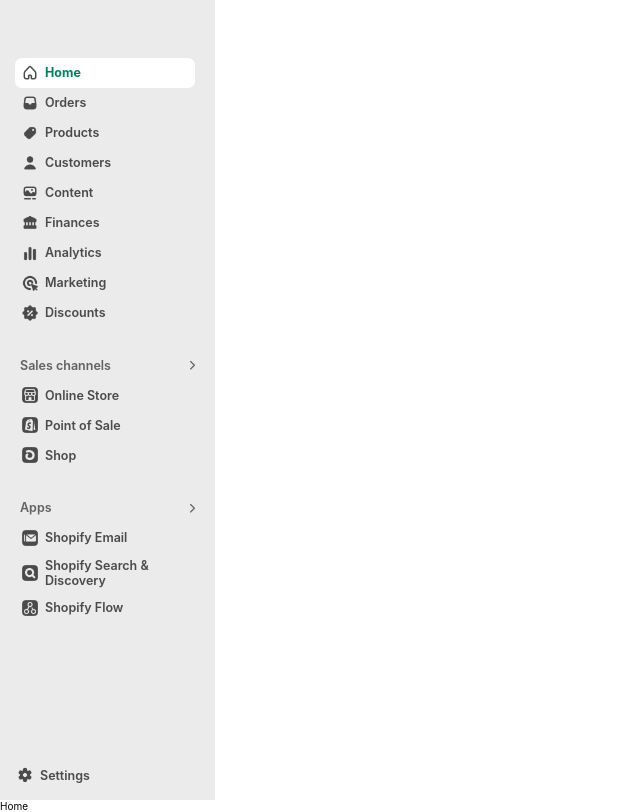
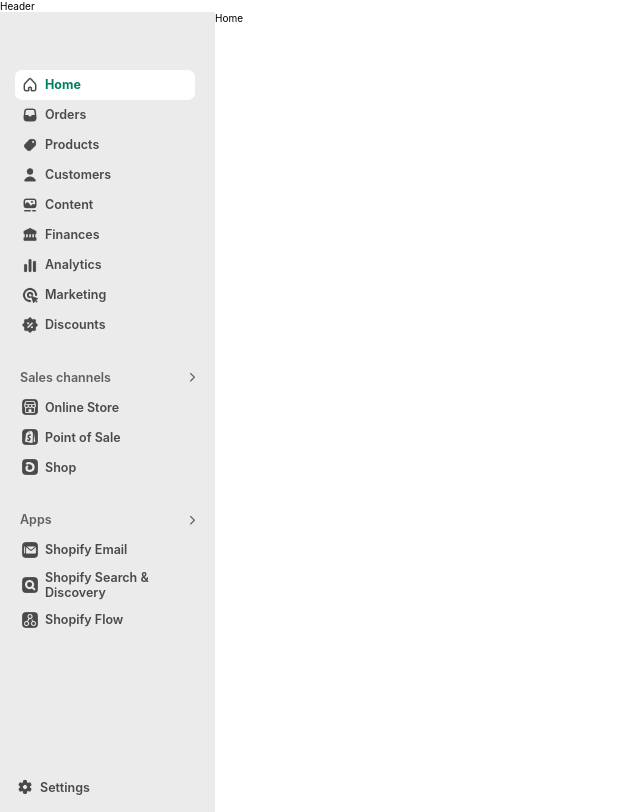
Before and after one commit to tenzing-p-lama/shopify, a React (Create React App) app: page / in a window 1280 px wide. Shown: the whole page, without its empty margins (0-640 px from the left). Built offline with nearby package versions, Linux system fonts and the light colour scheme.

Commit message:
Implement layout

```diff
--- a/src/App.jsx
+++ b/src/App.jsx
@@ -1,14 +1,21 @@
 import { BrowserRouter, Route, Routes } from "react-router-dom";
 import SideBar from "./components/SideBar/SideBar";
 import Home from "./pages/Home/Home";
+import "./App.scss";
+
 function App() {
   return (
     <div className="app">
       <BrowserRouter>
-        <SideBar />
-        <Routes>
-          <Route path="/" element={<Home />} />
-        </Routes>
+        <div>Header</div>
+        <main>
+          <SideBar />
+          <div className="app__content">
+            <Routes>
+              <Route path="/" element={<Home />} />
+            </Routes>
+          </div>
+        </main>
       </BrowserRouter>
     </div>
   );
--- /dev/null
+++ b/src/App.scss
@@ -0,0 +1,13 @@
+.app {
+    height: 100vh;
+    width: 100vw;
+    &__content {
+        flex: 1;
+    }
+}
+
+main {
+    display: flex;
+    width: 100%;
+    height: 100%;
+}
--- a/src/index.scss
+++ b/src/index.scss
@@ -9,7 +9,3 @@
 html {
   font-size: 62.5%;
 }
-
-.app {
-  height: 100vh;
-}
```
